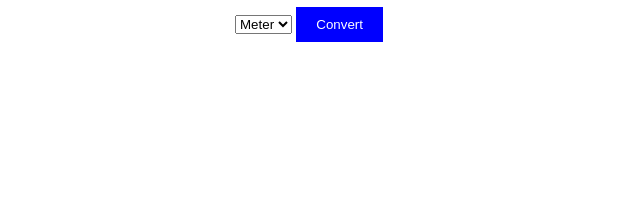
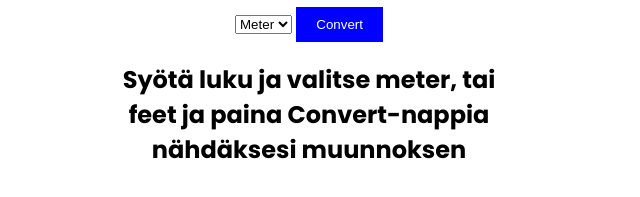
Before and after one commit to juherk/Converter, a plain HTML site: page index.html in a window 1280 px wide. Shown: the part 161-358 px from the top of the page, without its empty margins (331-971 px from the left). Drawn offline with Linux system fonts and the light colour scheme.

Commit message:
Update index.html

```diff
--- a/index.html
+++ b/index.html
@@ -16,6 +16,10 @@
       </select>
       <button onclick="convert()">Convert</button>
       <h2 id="result"></h2>
+      <h2>
+        Syötä luku ja valitse meter, tai feet ja paina Convert-nappia nähdäksesi
+        muunnoksen
+      </h2>
     </div>
   </body>
   <script src="index.js"></script>
```
